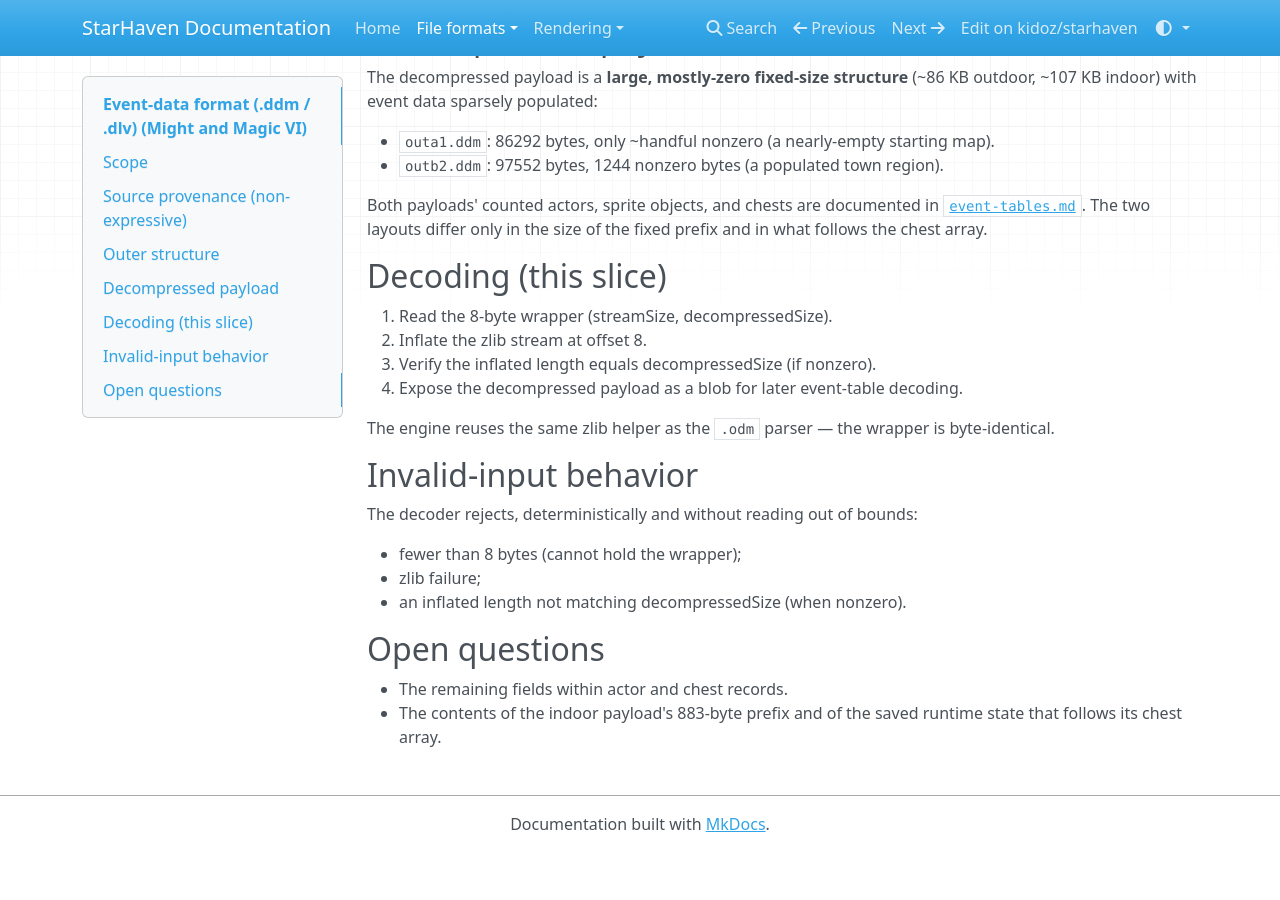
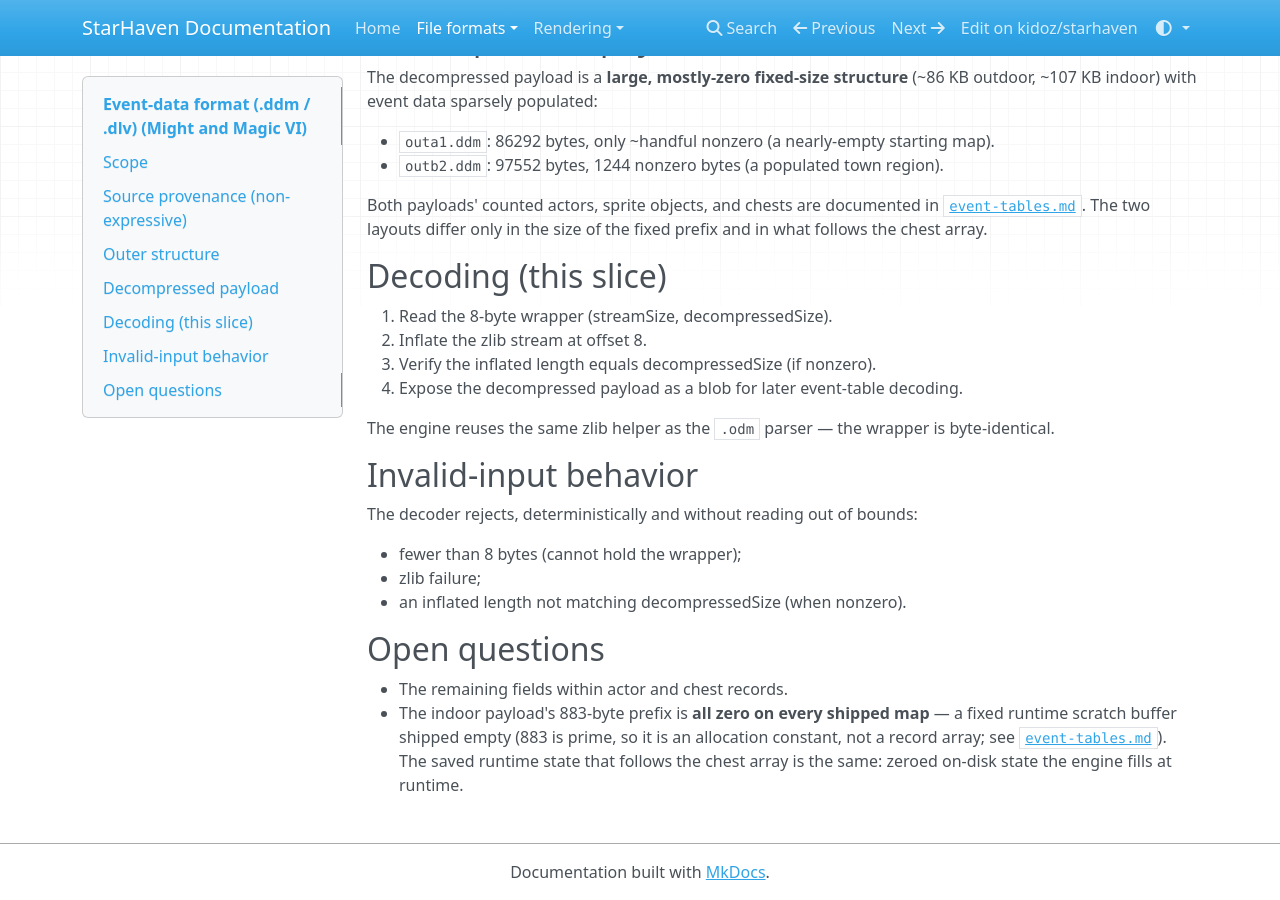
Before and after one commit to kidoz/starhaven, an MkDocs documentation site: the page built from docs/formats/event-data.md, in a window 1280 px wide and 900 px high, scrolled down 945 px. Built offline with MkDocs 1.6.1, drawn with Linux system fonts in a browser that asks for light colours; nearby versions of some CDN libraries; before the commit the page ends 1797 px from its top, so only the background shows below that.

Commit message:
Show the indoor prefix ships empty too, and why its size is prime

```diff
--- a/docs/formats/event-data.md
+++ b/docs/formats/event-data.md
@@ -66,5 +66,8 @@ The decoder rejects, deterministically and without reading out of bounds:
 ## Open questions
 
 - The remaining fields within actor and chest records.
-- The contents of the indoor payload's 883-byte prefix and of the saved
-  runtime state that follows its chest array.
+- The indoor payload's 883-byte prefix is **all zero on every shipped map**
+  — a fixed runtime scratch buffer shipped empty (883 is prime, so it is an
+  allocation constant, not a record array; see [`event-tables.md`](event-tables.md)).
+  The saved runtime state that follows the chest array is the same: zeroed
+  on-disk state the engine fills at runtime.
```
Also changed, not shown: docs/formats/event-tables.md (+5 -1 lines).
